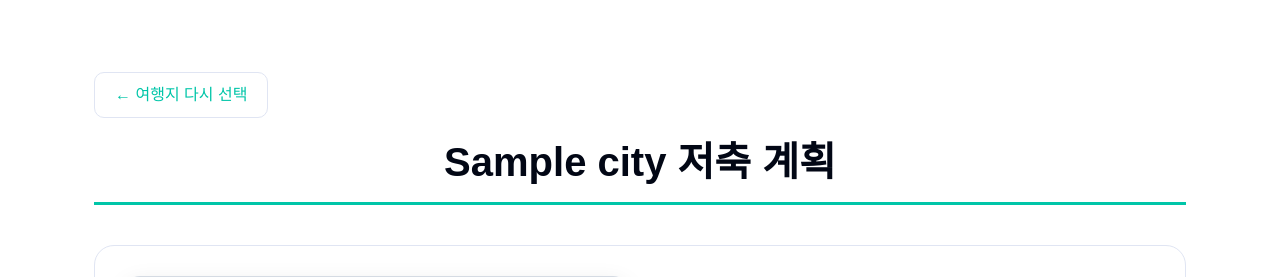
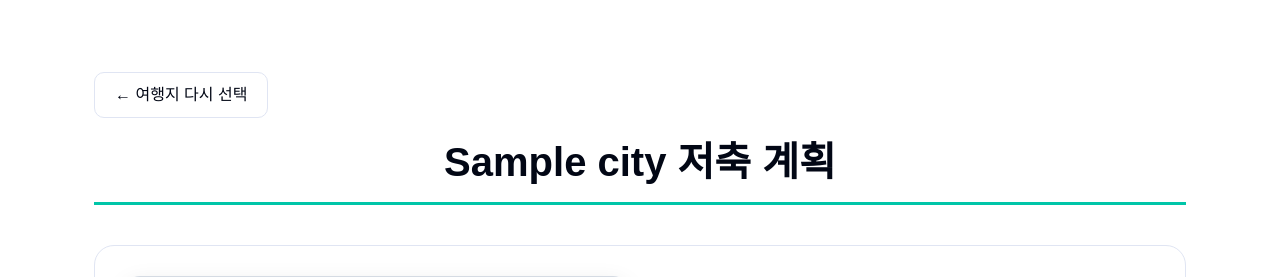
Before and after one commit to rimit000/finance_service_3, a Flask app: template templates/travel_savings.html in a window 1280 px wide. Shown: the part 144-421 px from the top of the page. Run offline with Flask 3, Linux system fonts and the light colour scheme; the template is opened without the code that fills it: most values are stand-ins (such as "Sample title", 1, 10 or a date in 2020); grey boxes marked "Sample" are stand-in pictures; some web fonts are replaced.

Commit message:
Update travel_savings.html

```diff
--- a/templates/travel_savings.html
+++ b/templates/travel_savings.html
@@ -216,7 +216,7 @@
   .btn-back {
     background: none;
     border: 1px solid var(--moa-border);
-    color: var(--moa-green);
+    color: var(--moa-dark);
     padding: 10px 20px;
     border-radius: 10px;
     text-decoration: none;
@@ -527,7 +527,6 @@
 
     {% for period, data in all_products.items() %}
     <div class="period-section" id="products-{{ period }}">
-      <h5 class="mb-3">{{ period }}개월 저축 상품 (월 {{ data.monthly_saving | format_currency('₩') }})</h5>
 
       {% if data.products %}
         <div class="products-grid">
```
